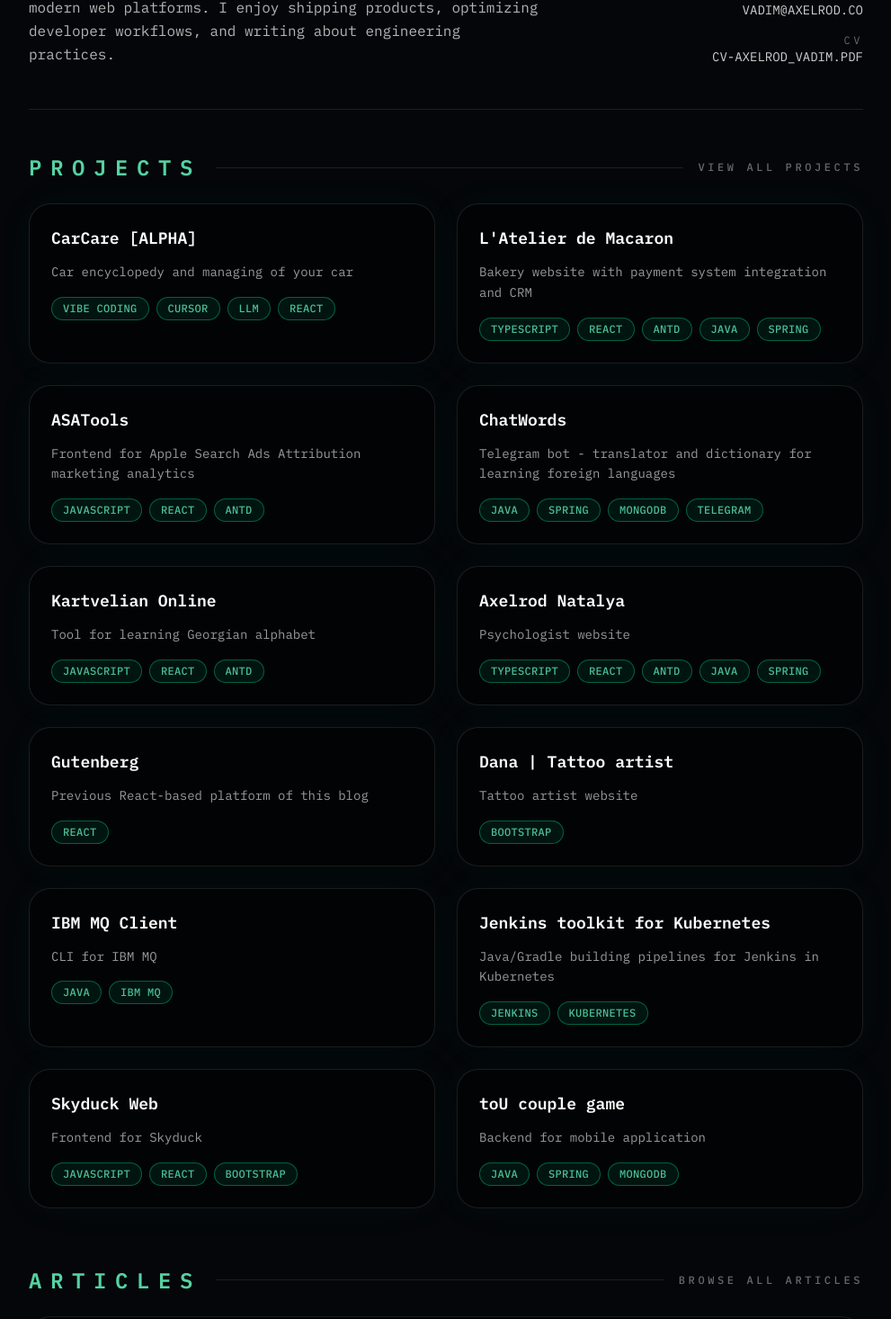
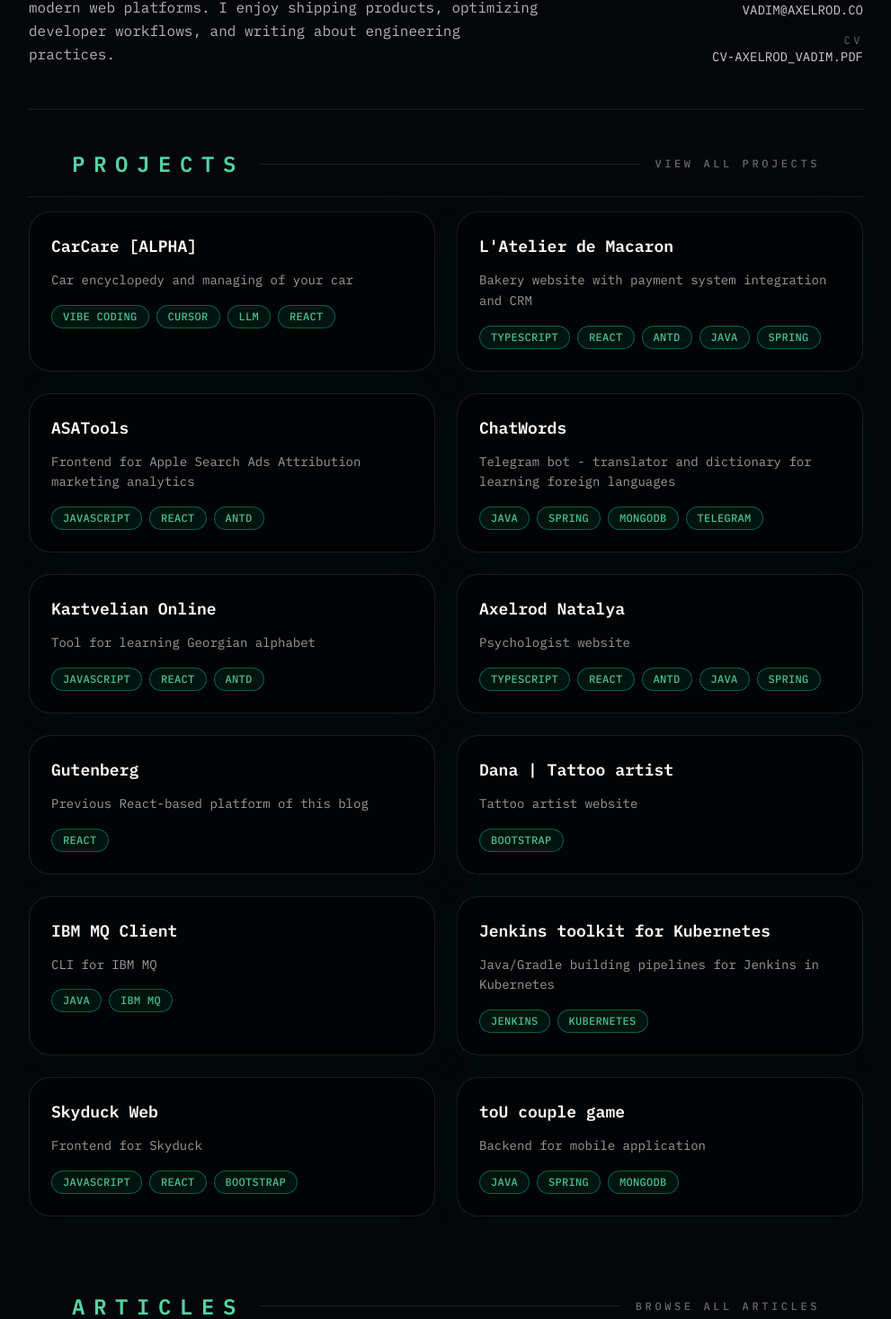
Before and after one commit to axelrodvl/axelrod.co, a Next.js app: page / in a window 1280 px wide. Shown: the part 272-1738 px from the top of the page at 90% size, without its empty margins (144-1135 px from the left). Built offline with nearby package versions, Linux system fonts and the light colour scheme.

Commit message:
Sticky headers

```diff
--- a/src/app/article/page.tsx
+++ b/src/app/article/page.tsx
@@ -30,6 +30,21 @@ export default function ArticlesPage() {
       </header>
 
       <main>
+        <div className="sticky top-[60px] z-20 mb-4 border-b border-white/10 bg-black/60/80 bg-opacity-60 px-6 py-5 backdrop-blur-sm sm:px-12">
+          <div className="flex flex-wrap items-end justify-between gap-4">
+            <div>
+              <h1 className="text-xl font-semibold uppercase tracking-[0.4em] text-emerald-300/90 sm:text-2xl">
+                Articles
+              </h1>
+            </div>
+            <Link
+              href="/"
+              className="text-xs font-medium uppercase tracking-[0.3em] text-white/40 transition hover:text-emerald-300/90"
+            >
+              ← Back to home
+            </Link>
+          </div>
+        </div>
         <ul className="space-y-6">
           {articles.map((article) => (
             <li key={article.slug}>
--- a/src/app/page.tsx
+++ b/src/app/page.tsx
@@ -54,9 +54,9 @@ export default function HomePage() {
           </dl>
         </header>
 
-        <main className="mt-12 flex flex-1 flex-col gap-16">
-          <section>
-            <div className="flex flex-wrap items-center gap-4">
+        <main className="mt-6 flex flex-1 flex-col gap-16">
+          <section className="relative">
+            <div className="sticky top-[60px] z-20 flex flex-wrap items-center gap-4 border-b border-white/10 bg-black/60/80 bg-opacity-60 px-6 py-5 backdrop-blur-sm sm:px-12">
               <h2 className="text-xl font-semibold uppercase tracking-[0.4em] text-emerald-300/90 sm:text-2xl">
                 Projects
               </h2>
@@ -68,7 +68,7 @@ export default function HomePage() {
                 View all projects
               </Link>
             </div>
-            <ul className="mt-6 grid gap-6 md:grid-cols-2">
+            <ul className="mt-4 grid gap-6 md:grid-cols-2">
               {projects.map((project) => (
                 <li
                   key={project.name}
@@ -104,8 +104,8 @@ export default function HomePage() {
             </ul>
           </section>
 
-          <section>
-            <div className="flex flex-wrap items-center gap-4">
+          <section className="relative">
+            <div className="sticky top-[60px] z-20 flex flex-wrap items-center gap-4 border-b border-white/10 bg-black/60/80 bg-opacity-60 px-6 py-5 backdrop-blur-sm sm:px-12">
               <h2 className="text-xl font-semibold uppercase tracking-[0.4em] text-emerald-300/90 sm:text-2xl">
                 Articles
               </h2>
@@ -117,7 +117,7 @@ export default function HomePage() {
                 Browse all articles
               </Link>
             </div>
-            <ul className="mt-6 overflow-hidden rounded-3xl border border-white/10 bg-black/30">
+            <ul className="mt-4 overflow-hidden rounded-3xl border border-white/10 bg-black/30">
               {articles.map((article) => (
                 <li key={article.slug} className="border-b border-white/10 last:border-none">
                   <Link
--- a/src/app/project/page.tsx
+++ b/src/app/project/page.tsx
@@ -14,21 +14,24 @@ export default function ProjectsPage() {
   return (
     <div className="bg-[#040609] text-[#e4f1ff]">
       <div className="mx-auto min-h-screen max-w-4xl px-6 pb-16 pt-14 sm:px-12">
-        <header className="border-b border-white/10 pb-10">
+        <div className="sticky top-[60px] z-20 border-b border-white/10 bg-black/60/80 bg-opacity-60 px-6 py-5 backdrop-blur-sm sm:px-12">
+          <header className="flex flex-wrap items-end justify-between gap-4">
+            <div>
+              <h1 className="text-xl font-semibold uppercase tracking-[0.4em] text-emerald-300/90 sm:text-2xl">
+                Projects
+              </h1>
+              <p className="mt-1 max-w-2xl text-xs uppercase tracking-[0.3em] text-white/40">
+                A mix of client work and personal initiatives across web platforms, automation, and integrations.
+              </p>
+            </div>
             <Link
               href="/"
               className="text-xs font-medium uppercase tracking-[0.3em] text-white/40 transition hover:text-emerald-300/90"
             >
               ← Back to home
             </Link>
-          <h1 className="mt-6 text-3xl font-semibold tracking-tight text-white sm:text-4xl">
-            Projects
-          </h1>
-          <p className="mt-4 max-w-2xl text-base leading-relaxed text-white/60">
-            A mix of client work and personal initiatives spanning product development, integrations,
-            and tooling across the web, mobile, and backend ecosystems.
-          </p>
           </header>
+        </div>
 
         <main className="mt-10 space-y-6">
           {projects.map((project) => (
```
Lines whose indentation alone changed are shown as unchanged.
